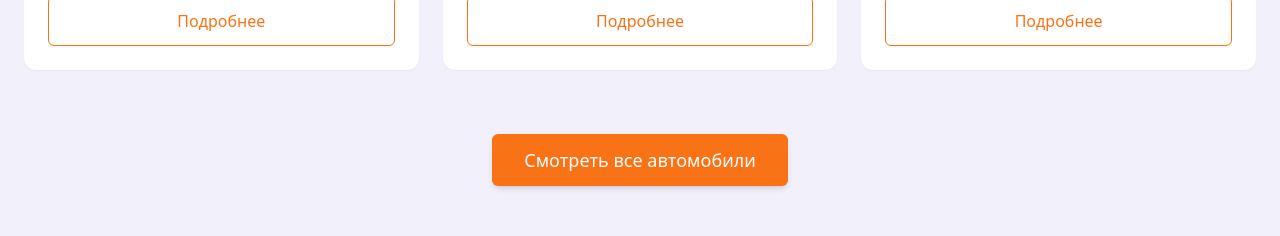
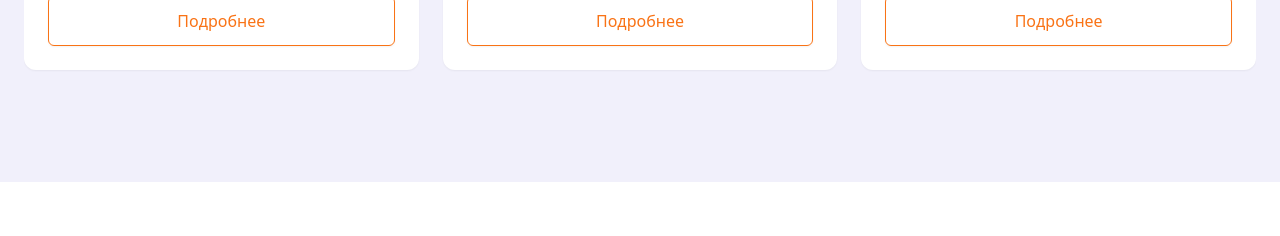
Before and after one commit to yogurtt77/avtodiller-hub, a React (Vite) app: page / in a window 1280 px wide. Shown: the part 2280-2516 px from the top of the page. Built offline with nearby package versions, Linux system fonts and the light colour scheme.

Commit message:
Update FeaturedCars.tsx

```diff
--- a/src/components/FeaturedCars.tsx
+++ b/src/components/FeaturedCars.tsx
@@ -49,11 +49,11 @@ const FeaturedCars = () => {
 
         {renderCarousel()}
 
-        <div className="text-center mt-8">
-          <a href="#" className="btn-primary inline-flex items-center justify-center px-8 py-3 text-lg font-medium">
+{/*         <div className="text-center mt-8">
+          <a href="https://www.instagram.com/avtodiller.kz/?igsh=c3YdmszYjVtc2sx&utm_source=qr" className="btn-primary inline-flex items-center justify-center px-8 py-3 text-lg font-medium">
             Смотреть все автомобили
           </a>
-        </div>
+        </div> */}
       </div>
     </section>
   );
```
